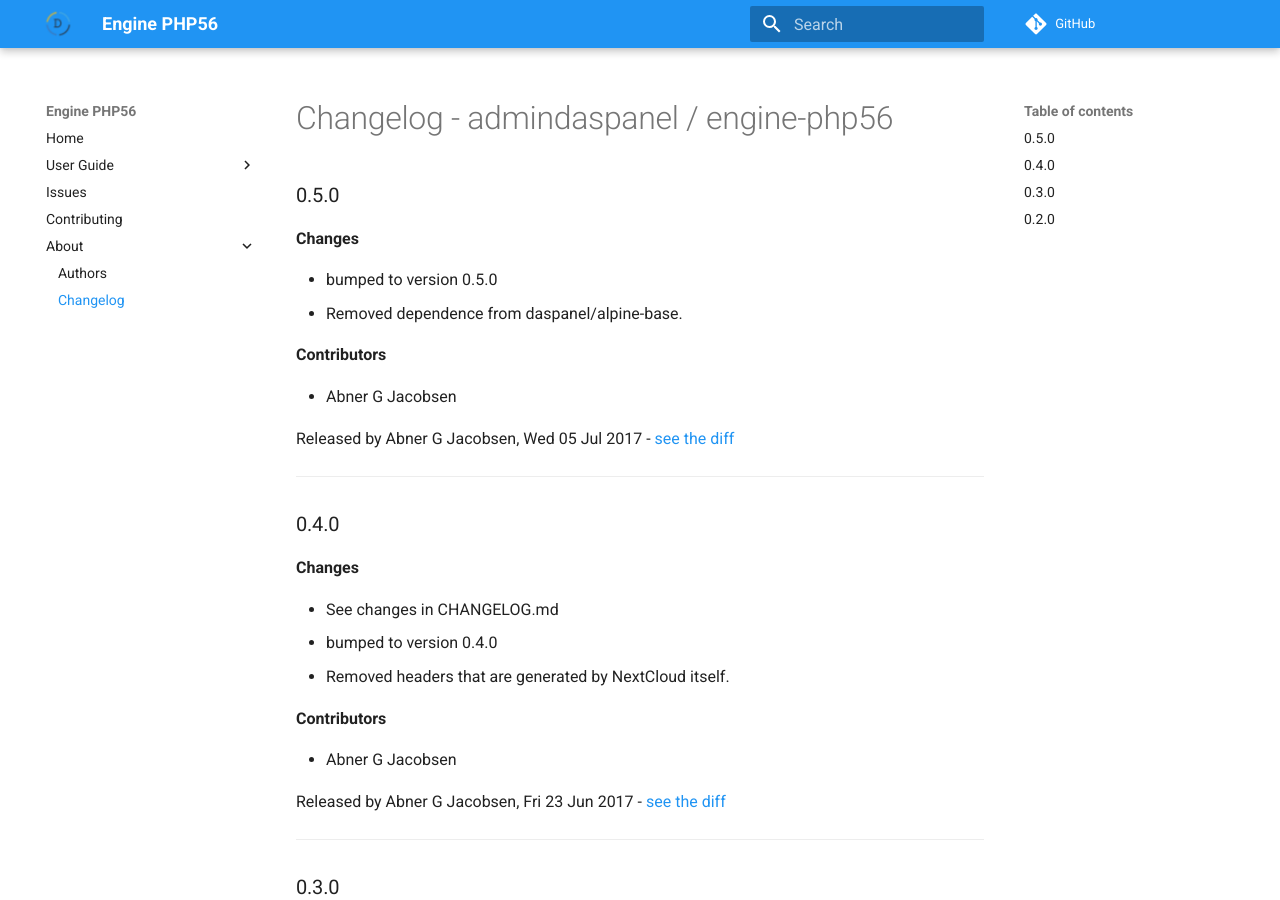
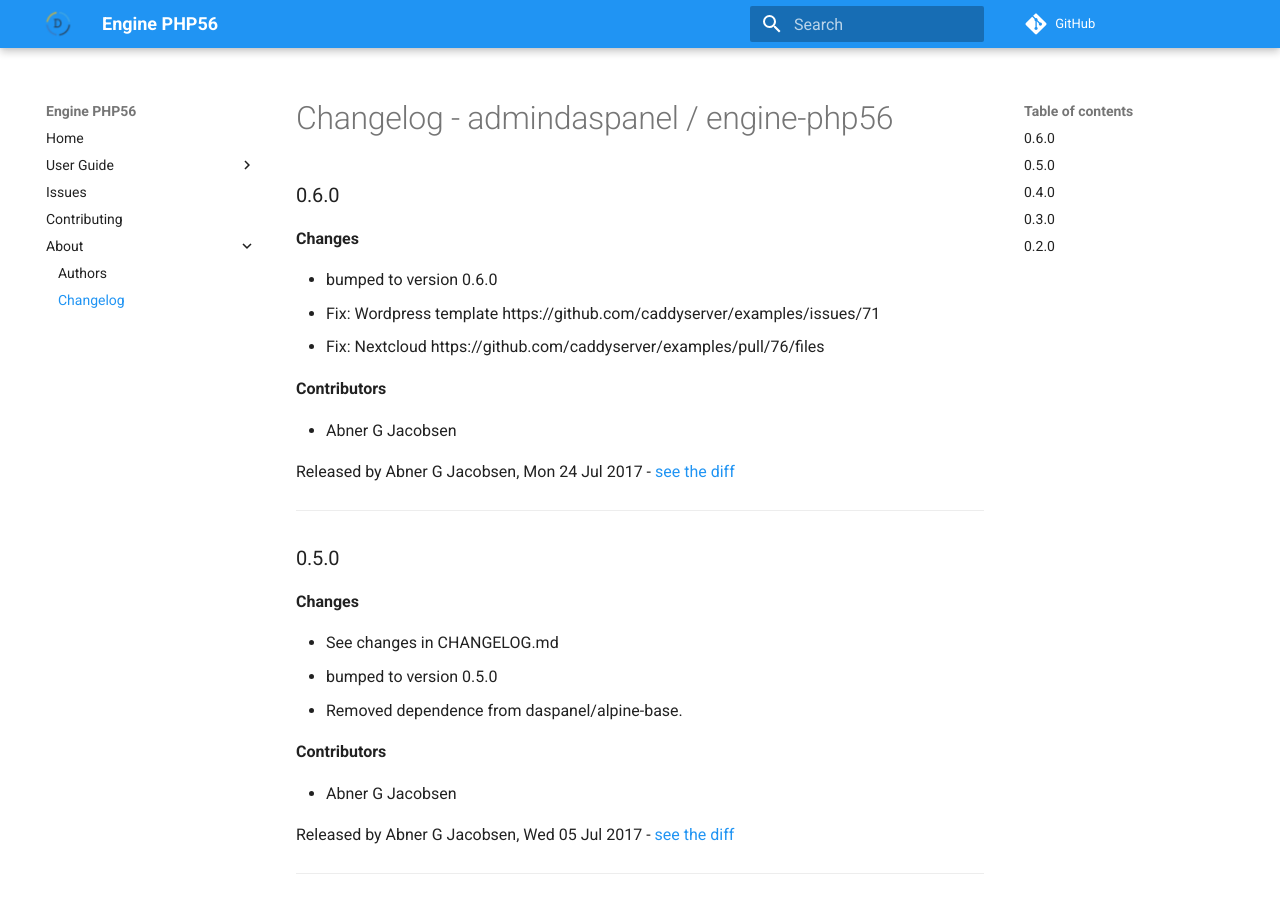
Before and after one commit to daspanel/engine-php56, an MkDocs documentation site: the page built from docs/changelog.md, in a window 1280 px wide and 900 px high. Built offline with MkDocs 1.6.1 and Material for MkDocs 9.7.7, drawn with Linux system fonts in a browser that asks for light colours; comment, search, counter and statistics services are not loaded; old or Windows-style settings are respelled for this version of MkDocs.

Commit message:
See changes in CHANGELOG.md

```diff
--- a/docs/changelog.md
+++ b/docs/changelog.md
@@ -1,8 +1,24 @@
 # Changelog - admindaspanel / engine-php56
+
+### 0.6.0
+__Changes__
+
+- bumped to version 0.6.0
+- Fix: Wordpress template https://github.com/caddyserver/examples/issues/71
+- Fix: Nextcloud https://github.com/caddyserver/examples/pull/76/files
+
+__Contributors__
+
+- Abner G Jacobsen
+
+Released by Abner G Jacobsen, Mon 24 Jul 2017 -
+[see the diff](https://github.com/admindaspanel/engine-php56/compare/0.5.0...0.6.0#diff)
+______________
 
 ### 0.5.0
 __Changes__
 
+- See changes in CHANGELOG.md
 - bumped to version 0.5.0
 - Removed dependence from daspanel/alpine-base.
 
```
Also changed, not shown: CHANGELOG.md (+16 -0 lines).
